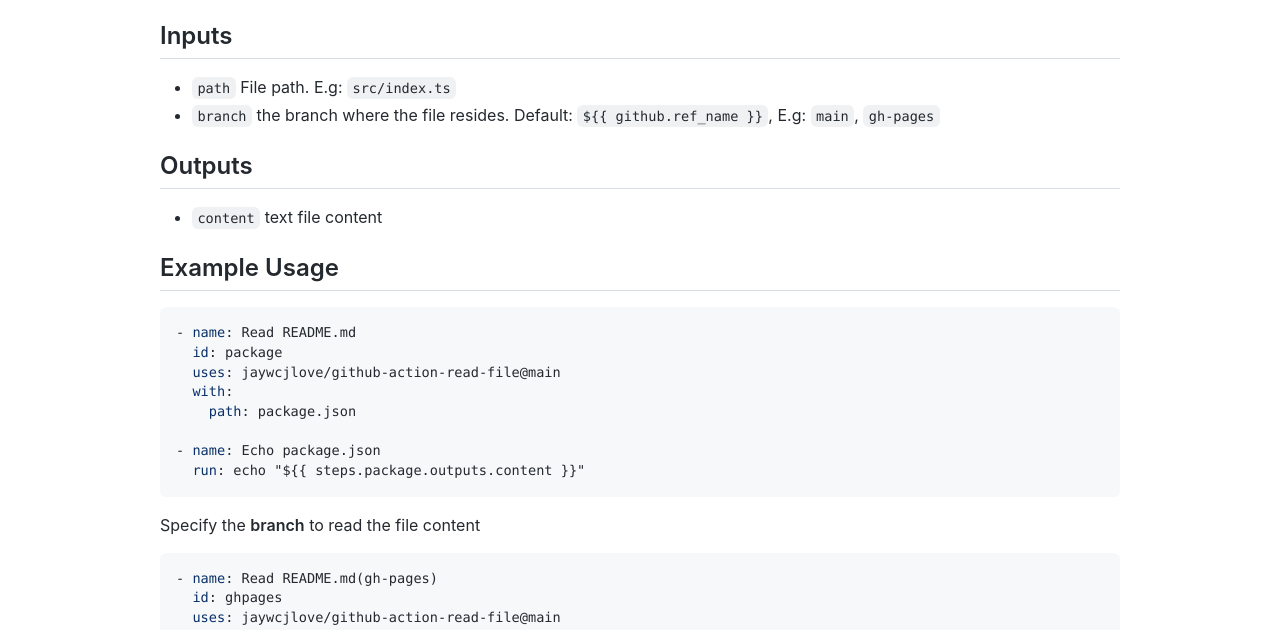
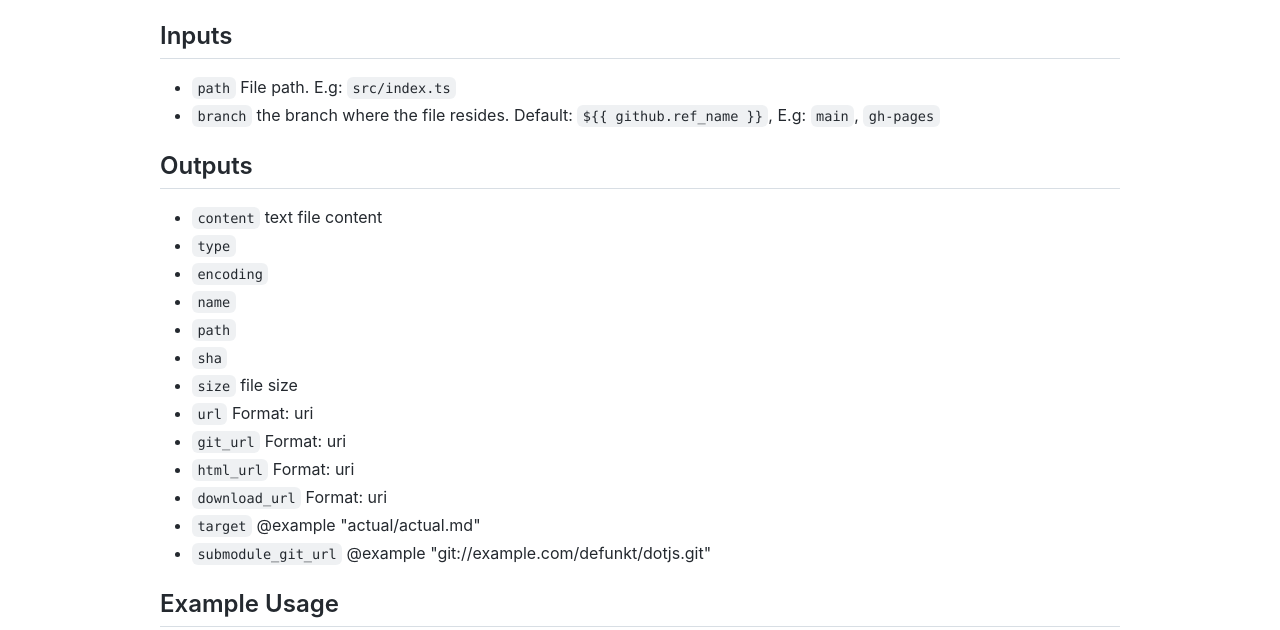
Before and after one commit to jaywcjlove/github-action-read-file, a plain HTML site: page index.html in a window 1280 px wide. Shown: the part 110-740 px from the top of the page. Drawn offline with Linux system fonts and the light colour scheme.

```diff
--- a/index.html
+++ b/index.html
@@ -167,6 +167,18 @@
     <h2 id="outputs"><a class="anchor" aria-hidden="true" tabindex="-1" href="#outputs"><span class="octicon octicon-link"></span></a>Outputs</h2>
     <ul>
       <li><code>content</code> text file content</li>
+      <li><code>type</code></li>
+      <li><code>encoding</code></li>
+      <li><code>name</code></li>
+      <li><code>path</code></li>
+      <li><code>sha</code></li>
+      <li><code>size</code> file size</li>
+      <li><code>url</code> Format: uri</li>
+      <li><code>git_url</code> Format: uri</li>
+      <li><code>html_url</code> Format: uri</li>
+      <li><code>download_url</code> Format: uri</li>
+      <li><code>target</code> @example "actual/actual.md"</li>
+      <li><code>submodule_git_url</code> @example "git://example.com/defunkt/dotjs.git"</li>
     </ul>
     <h2 id="example-usage"><a class="anchor" aria-hidden="true" tabindex="-1" href="#example-usage"><span class="octicon octicon-link"></span></a>Example Usage</h2>
     <pre class="language-yml"><code class="language-yml code-highlight"><span class="code-line line-number" line="1"><span class="token punctuation">-</span> <span class="token key atrule">name</span><span class="token punctuation">:</span> Read README.md
```
